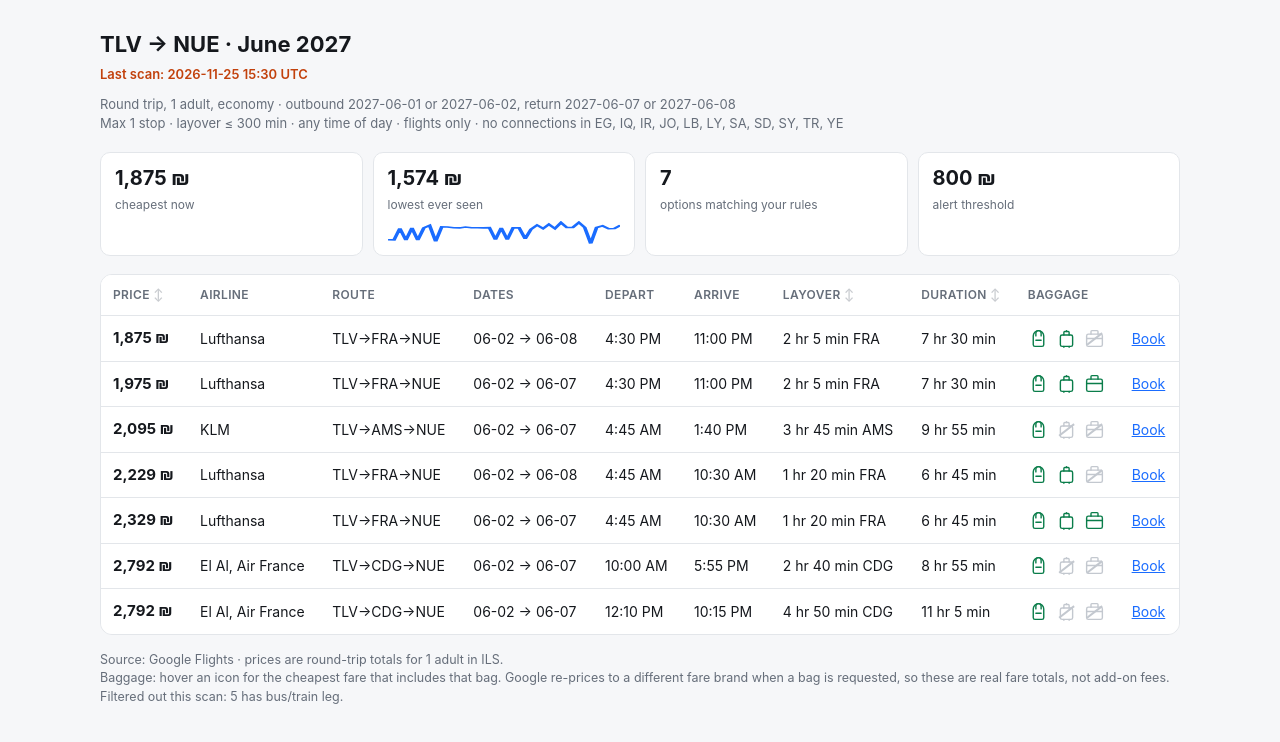
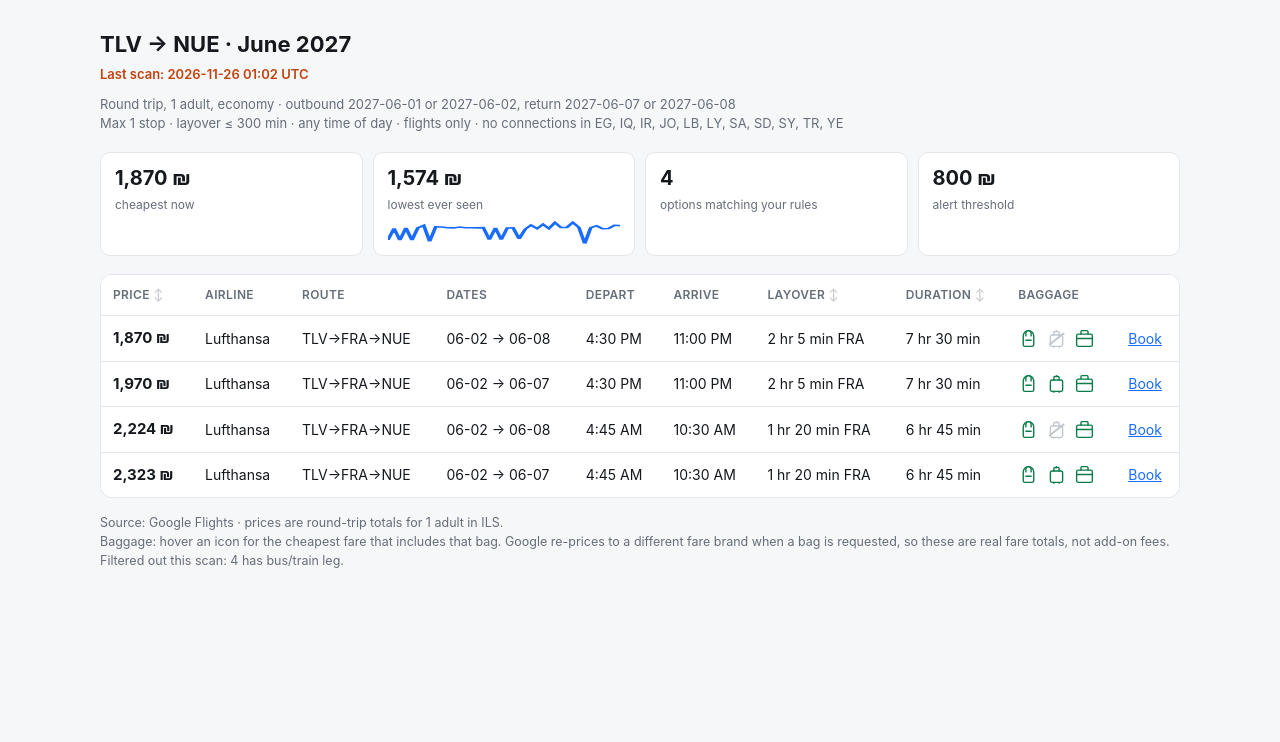
Before and after one commit to EilonV/germany-flight-scanner, a plain HTML site: page index.html in a window 1280 px wide. Drawn offline with Linux system fonts and the light colour scheme.

Commit message:
scan: 2026-11-26 01:02 UTC

```diff
--- a/data/state.json
+++ b/data/state.json
@@ -631,6 +631,11 @@
       "ts": "2026-11-25T15:30:46+00:00",
       "min_price": 1875,
       "count": 7
+    },
+    {
+      "ts": "2026-11-26T01:02:46+00:00",
+      "min_price": 1870,
+      "count": 4
     }
   ]
 }
--- a/index.html
+++ b/index.html
@@ -63,7 +63,7 @@
 <body>
 <div class="wrap">
   <h1>TLV &rarr; NUE &middot; June 2027</h1>
-  <div class="stamp">Last scan: 2026-11-25 15:30 UTC</div>
+  <div class="stamp">Last scan: 2026-11-26 01:02 UTC</div>
   <div class="sub">
     Round trip, 1 adult, economy &middot; outbound 2027-06-01 or 2027-06-02,
     return 2027-06-07 or 2027-06-08<br>
@@ -73,14 +73,14 @@
   </div>
 
   <div class="bar">
-    <div class="stat"><b>1,875 &#8362;</b>
+    <div class="stat"><b>1,870 &#8362;</b>
       <span>cheapest now</span></div>
     <div class="stat"><b>1,574 &#8362;</b>
       <span>lowest ever seen</span>
       <svg class="spark" width="100%" height="24" viewBox="0 0 100 24"
-        preserveAspectRatio="none"><polyline points="0.0,18.7 2.6,18.9 5.1,7.4 7.7,19.2 10.3,7.0 12.8,19.2 15.4,7.0 17.9,4.5 20.5,20.3 23.1,5.9 25.6,6.0 28.2,6.8 30.8,6.9 33.3,6.0 35.9,6.8 38.5,6.8 41.0,6.9 43.6,6.7 46.2,18.6 48.7,6.8 51.3,18.6 53.8,6.9 56.4,6.8 59.0,17.8 61.5,8.2 64.1,4.1 66.7,7.6 69.2,3.3 71.8,7.6 74.4,1.6 76.9,6.5 79.5,6.4 82.1,1.5 84.6,6.4 87.2,22.5 89.7,6.6 92.3,4.9 94.9,7.7 97.4,7.5 100.0,4.3" fill="none"
+        preserveAspectRatio="none"><polyline points="0.0,18.9 2.6,7.4 5.1,19.2 7.7,7.0 10.3,19.2 12.8,7.0 15.4,4.5 17.9,20.3 20.5,5.9 23.1,6.0 25.6,6.8 28.2,6.9 30.8,6.0 33.3,6.8 35.9,6.8 38.5,6.9 41.0,6.7 43.6,18.6 46.2,6.8 48.7,18.6 51.3,6.9 53.8,6.8 56.4,17.8 59.0,8.2 61.5,4.1 64.1,7.6 66.7,3.3 69.2,7.6 71.8,1.6 74.4,6.5 76.9,6.4 79.5,1.5 82.1,6.4 84.6,22.5 87.2,6.6 89.7,4.9 92.3,7.7 94.9,7.5 97.4,4.3 100.0,4.6" fill="none"
         stroke="var(--accent)" stroke-width="1.6"/></svg></div>
-    <div class="stat"><b>7</b><span>options matching your rules</span></div>
+    <div class="stat"><b>4</b><span>options matching your rules</span></div>
     <div class="stat"><b>800 &#8362;</b><span>alert threshold</span></div>
   </div>
 
@@ -102,7 +102,7 @@
     <tbody>
 
       <tr class="">
-        <td class="price" data-v="1875">1,875 &#8362;</td>
+        <td class="price" data-v="1870">1,870 &#8362;</td>
         <td>Lufthansa</td>
         <td>TLV&rarr;FRA&rarr;NUE
           </td>
@@ -119,15 +119,15 @@
                <i>(policy, not live-quoted)</i></span>
           </span>
 
-          <span class="bag yes" tabindex="0">
+          <span class="bag no" tabindex="0">
             <svg viewBox="0 0 24 24"><rect x="5" y="8" width="14" height="13" rx="2"/><path d="M9 8V5a1 1 0 0 1 1-1h4a1 1 0 0 1 1 1v3"/><path d="M12 3v1"/><path d="M9 21v1"/><path d="M15 21v1"/></svg>
-            <span class="tip"><b>Cabin trolley</b>Included. Cheapest fare with this bag: 1,875 NIS - same as the headline fare.
+            <span class="tip"><b>Cabin trolley</b>Google returned no fare including this bag for this itinerary.
               </span>
           </span>
 
-          <span class="bag no" tabindex="0">
+          <span class="bag yes" tabindex="0">
             <svg viewBox="0 0 24 24"><rect x="3" y="7" width="18" height="14" rx="2"/><path d="M8 7V4a1 1 0 0 1 1-1h6a1 1 0 0 1 1 1v3"/><path d="M3 12h18"/></svg>
-            <span class="tip"><b>Checked bag</b>Google returned no fare including this bag for this itinerary.
+            <span class="tip"><b>Checked bag</b>Included. Cheapest fare with this bag: 1,870 NIS - same as the headline fare.
               </span>
           </span>
 
@@ -136,7 +136,7 @@
       </tr>
 
       <tr class="">
-        <td class="price" data-v="1975">1,975 &#8362;</td>
+        <td class="price" data-v="1970">1,970 &#8362;</td>
         <td>Lufthansa</td>
         <td>TLV&rarr;FRA&rarr;NUE
           </td>
@@ -155,13 +155,13 @@
 
           <span class="bag yes" tabindex="0">
             <svg viewBox="0 0 24 24"><rect x="5" y="8" width="14" height="13" rx="2"/><path d="M9 8V5a1 1 0 0 1 1-1h4a1 1 0 0 1 1 1v3"/><path d="M12 3v1"/><path d="M9 21v1"/><path d="M15 21v1"/></svg>
-            <span class="tip"><b>Cabin trolley</b>Included. Cheapest fare with this bag: 1,975 NIS - same as the headline fare.
+            <span class="tip"><b>Cabin trolley</b>Included. Cheapest fare with this bag: 1,970 NIS - same as the headline fare.
               </span>
           </span>
 
           <span class="bag yes" tabindex="0">
             <svg viewBox="0 0 24 24"><rect x="3" y="7" width="18" height="14" rx="2"/><path d="M8 7V4a1 1 0 0 1 1-1h6a1 1 0 0 1 1 1v3"/><path d="M3 12h18"/></svg>
-            <span class="tip"><b>Checked bag</b>Included. Cheapest fare with this bag: 1,975 NIS - same as the headline fare.
+            <span class="tip"><b>Checked bag</b>Included. Cheapest fare with this bag: 1,970 NIS - same as the headline fare.
               </span>
           </span>
 
@@ -170,41 +170,7 @@
       </tr>
 
       <tr class="">
-        <td class="price" data-v="2095">2,095 &#8362;</td>
-        <td>KLM</td>
-        <td>TLV&rarr;AMS&rarr;NUE
-          </td>
-        <td>06-02 &rarr; 06-07</td>
-        <td>4:45 AM</td>
-        <td>1:40 PM</td>
-        <td data-v="225">3 hr 45 min AMS</td>
-        <td data-v="595">9 hr 55 min</td>
-        <td><div class="bags">
-
-          <span class="bag yes" tabindex="0">
-            <svg viewBox="0 0 24 24"><path d="M6 9a6 6 0 0 1 12 0v10a2 2 0 0 1-2 2H8a2 2 0 0 1-2-2V9Z"/><path d="M9 9V6a3 3 0 0 1 6 0v3"/><path d="M9 14h6"/></svg>
-            <span class="tip"><b>Backpack / personal item</b>Personal item / small backpack is included in every economy fare on this route.
-               <i>(policy, not live-quoted)</i></span>
-          </span>
-
-          <span class="bag no" tabindex="0">
-            <svg viewBox="0 0 24 24"><rect x="5" y="8" width="14" height="13" rx="2"/><path d="M9 8V5a1 1 0 0 1 1-1h4a1 1 0 0 1 1 1v3"/><path d="M12 3v1"/><path d="M9 21v1"/><path d="M15 21v1"/></svg>
-            <span class="tip"><b>Cabin trolley</b>Google returned no fare including this bag for this itinerary.
-              </span>
-          </span>
-
-          <span class="bag no" tabindex="0">
-            <svg viewBox="0 0 24 24"><rect x="3" y="7" width="18" height="14" rx="2"/><path d="M8 7V4a1 1 0 0 1 1-1h6a1 1 0 0 1 1 1v3"/><path d="M3 12h18"/></svg>
-            <span class="tip"><b>Checked bag</b>Google returned no fare including this bag for this itinerary.
-              </span>
-          </span>
-
-        </div></td>
-        <td><a href="https://www.google.com/travel/flights/search?tfs=GiASCjIwMjctMDYtMDIoAWoFEgNUTFZyBRIDTlVFkAGsAhogEgoyMDI3LTA2LTA3KAFqBRIDTlVFcgUSA1RMVpABrAJCAQFIAZgBAQ==&hl=en-US&curr=ILS" target="_blank" rel="noopener">Book</a></td>
-      </tr>
-
-      <tr class="">
-        <td class="price" data-v="2229">2,229 &#8362;</td>
+        <td class="price" data-v="2224">2,224 &#8362;</td>
         <td>Lufthansa</td>
         <td>TLV&rarr;FRA&rarr;NUE
           </td>
@@ -221,15 +187,15 @@
                <i>(policy, not live-quoted)</i></span>
           </span>
 
-          <span class="bag yes" tabindex="0">
+          <span class="bag no" tabindex="0">
             <svg viewBox="0 0 24 24"><rect x="5" y="8" width="14" height="13" rx="2"/><path d="M9 8V5a1 1 0 0 1 1-1h4a1 1 0 0 1 1 1v3"/><path d="M12 3v1"/><path d="M9 21v1"/><path d="M15 21v1"/></svg>
-            <span class="tip"><b>Cabin trolley</b>Included. Cheapest fare with this bag: 2,229 NIS - same as the headline fare.
+            <span class="tip"><b>Cabin trolley</b>Google returned no fare including this bag for this itinerary.
               </span>
           </span>
 
-          <span class="bag no" tabindex="0">
+          <span class="bag yes" tabindex="0">
             <svg viewBox="0 0 24 24"><rect x="3" y="7" width="18" height="14" rx="2"/><path d="M8 7V4a1 1 0 0 1 1-1h6a1 1 0 0 1 1 1v3"/><path d="M3 12h18"/></svg>
-            <span class="tip"><b>Checked bag</b>Google returned no fare including this bag for this itinerary.
+            <span class="tip"><b>Checked bag</b>Included. Cheapest fare with this bag: 2,224 NIS - same as the headline fare.
               </span>
           </span>
 
@@ -238,7 +204,7 @@
       </tr>
 
       <tr class="">
-        <td class="price" data-v="2329">2,329 &#8362;</td>
+        <td class="price" data-v="2323">2,323 &#8362;</td>
         <td>Lufthansa</td>
         <td>TLV&rarr;FRA&rarr;NUE
           </td>
@@ -257,81 +223,13 @@
 
           <span class="bag yes" tabindex="0">
             <svg viewBox="0 0 24 24"><rect x="5" y="8" width="14" height="13" rx="2"/><path d="M9 8V5a1 1 0 0 1 1-1h4a1 1 0 0 1 1 1v3"/><path d="M12 3v1"/><path d="M9 21v1"/><path d="M15 21v1"/></svg>
-            <span class="tip"><b>Cabin trolley</b>Included. Cheapest fare with this bag: 2,329 NIS - same as the headline fare.
+            <span class="tip"><b>Cabin trolley</b>Included. Cheapest fare with this bag: 2,323 NIS - same as the headline fare.
               </span>
           </span>
 
           <span class="bag yes" tabindex="0">
             <svg viewBox="0 0 24 24"><rect x="3" y="7" width="18" height="14" rx="2"/><path d="M8 7V4a1 1 0 0 1 1-1h6a1 1 0 0 1 1 1v3"/><path d="M3 12h18"/></svg>
-            <span class="tip"><b>Checked bag</b>Included. Cheapest fare with this bag: 2,329 NIS - same as the headline fare.
-              </span>
-          </span>
-
-        </div></td>
-        <td><a href="https://www.google.com/travel/flights/search?tfs=GiASCjIwMjctMDYtMDIoAWoFEgNUTFZyBRIDTlVFkAGsAhogEgoyMDI3LTA2LTA3KAFqBRIDTlVFcgUSA1RMVpABrAJCAQFIAZgBAQ==&hl=en-US&curr=ILS" target="_blank" rel="noopener">Book</a></td>
-      </tr>
-
-      <tr class="">
-        <td class="price" data-v="2792">2,792 &#8362;</td>
-        <td>El Al, Air France</td>
-        <td>TLV&rarr;CDG&rarr;NUE
-          </td>
-        <td>06-02 &rarr; 06-07</td>
-        <td>10:00 AM</td>
-        <td>5:55 PM</td>
-        <td data-v="160">2 hr 40 min CDG</td>
-        <td data-v="535">8 hr 55 min</td>
-        <td><div class="bags">
-
-          <span class="bag yes" tabindex="0">
-            <svg viewBox="0 0 24 24"><path d="M6 9a6 6 0 0 1 12 0v10a2 2 0 0 1-2 2H8a2 2 0 0 1-2-2V9Z"/><path d="M9 9V6a3 3 0 0 1 6 0v3"/><path d="M9 14h6"/></svg>
-            <span class="tip"><b>Backpack / personal item</b>Personal item / small backpack is included in every economy fare on this route.
-               <i>(policy, not live-quoted)</i></span>
-          </span>
-
-          <span class="bag no" tabindex="0">
-            <svg viewBox="0 0 24 24"><rect x="5" y="8" width="14" height="13" rx="2"/><path d="M9 8V5a1 1 0 0 1 1-1h4a1 1 0 0 1 1 1v3"/><path d="M12 3v1"/><path d="M9 21v1"/><path d="M15 21v1"/></svg>
-            <span class="tip"><b>Cabin trolley</b>Google returned no fare including this bag for this itinerary.
-              </span>
-          </span>
-
-          <span class="bag no" tabindex="0">
-            <svg viewBox="0 0 24 24"><rect x="3" y="7" width="18" height="14" rx="2"/><path d="M8 7V4a1 1 0 0 1 1-1h6a1 1 0 0 1 1 1v3"/><path d="M3 12h18"/></svg>
-            <span class="tip"><b>Checked bag</b>Google returned no fare including this bag for this itinerary.
-              </span>
-          </span>
-
-        </div></td>
-        <td><a href="https://www.google.com/travel/flights/search?tfs=GiASCjIwMjctMDYtMDIoAWoFEgNUTFZyBRIDTlVFkAGsAhogEgoyMDI3LTA2LTA3KAFqBRIDTlVFcgUSA1RMVpABrAJCAQFIAZgBAQ==&hl=en-US&curr=ILS" target="_blank" rel="noopener">Book</a></td>
-      </tr>
-
-      <tr class="">
-        <td class="price" data-v="2792">2,792 &#8362;</td>
-        <td>El Al, Air France</td>
-        <td>TLV&rarr;CDG&rarr;NUE
-          </td>
-        <td>06-02 &rarr; 06-07</td>
-        <td>12:10 PM</td>
-        <td>10:15 PM</td>
-        <td data-v="290">4 hr 50 min CDG</td>
-        <td data-v="665">11 hr 5 min</td>
-        <td><div class="bags">
-
-          <span class="bag yes" tabindex="0">
-            <svg viewBox="0 0 24 24"><path d="M6 9a6 6 0 0 1 12 0v10a2 2 0 0 1-2 2H8a2 2 0 0 1-2-2V9Z"/><path d="M9 9V6a3 3 0 0 1 6 0v3"/><path d="M9 14h6"/></svg>
-            <span class="tip"><b>Backpack / personal item</b>Personal item / small backpack is included in every economy fare on this route.
-               <i>(policy, not live-quoted)</i></span>
-          </span>
-
-          <span class="bag no" tabindex="0">
-            <svg viewBox="0 0 24 24"><rect x="5" y="8" width="14" height="13" rx="2"/><path d="M9 8V5a1 1 0 0 1 1-1h4a1 1 0 0 1 1 1v3"/><path d="M12 3v1"/><path d="M9 21v1"/><path d="M15 21v1"/></svg>
-            <span class="tip"><b>Cabin trolley</b>Google returned no fare including this bag for this itinerary.
-              </span>
-          </span>
-
-          <span class="bag no" tabindex="0">
-            <svg viewBox="0 0 24 24"><rect x="3" y="7" width="18" height="14" rx="2"/><path d="M8 7V4a1 1 0 0 1 1-1h6a1 1 0 0 1 1 1v3"/><path d="M3 12h18"/></svg>
-            <span class="tip"><b>Checked bag</b>Google returned no fare including this bag for this itinerary.
+            <span class="tip"><b>Checked bag</b>Included. Cheapest fare with this bag: 2,323 NIS - same as the headline fare.
               </span>
           </span>
 
@@ -351,7 +249,7 @@
     re-prices to a different fare brand when a bag is requested, so these are real
     fare totals, not add-on fees.
     <br>Filtered out this scan:
-      5 has bus/train leg.
+      4 has bus/train leg.
   </p>
 </div>
 <script>
```
